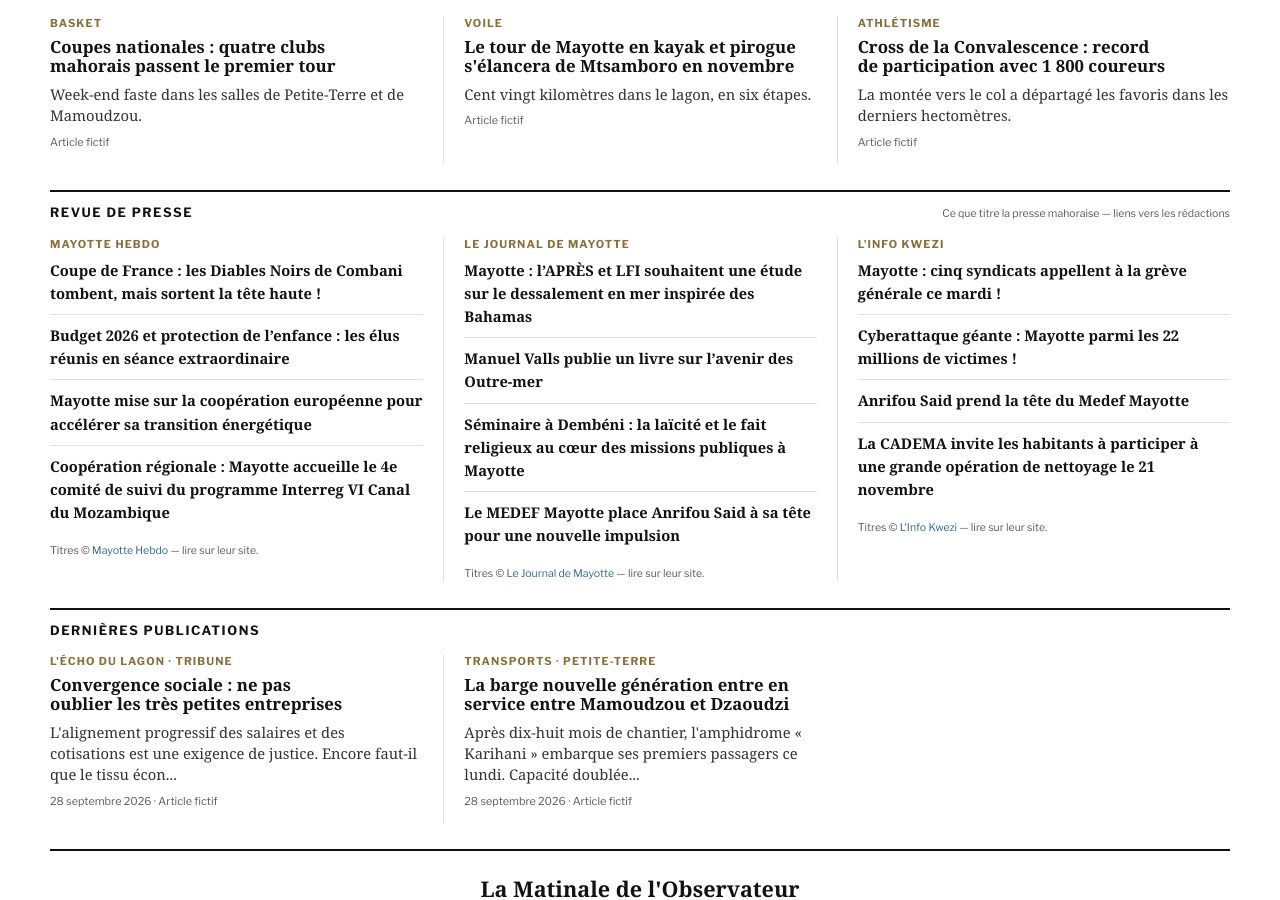
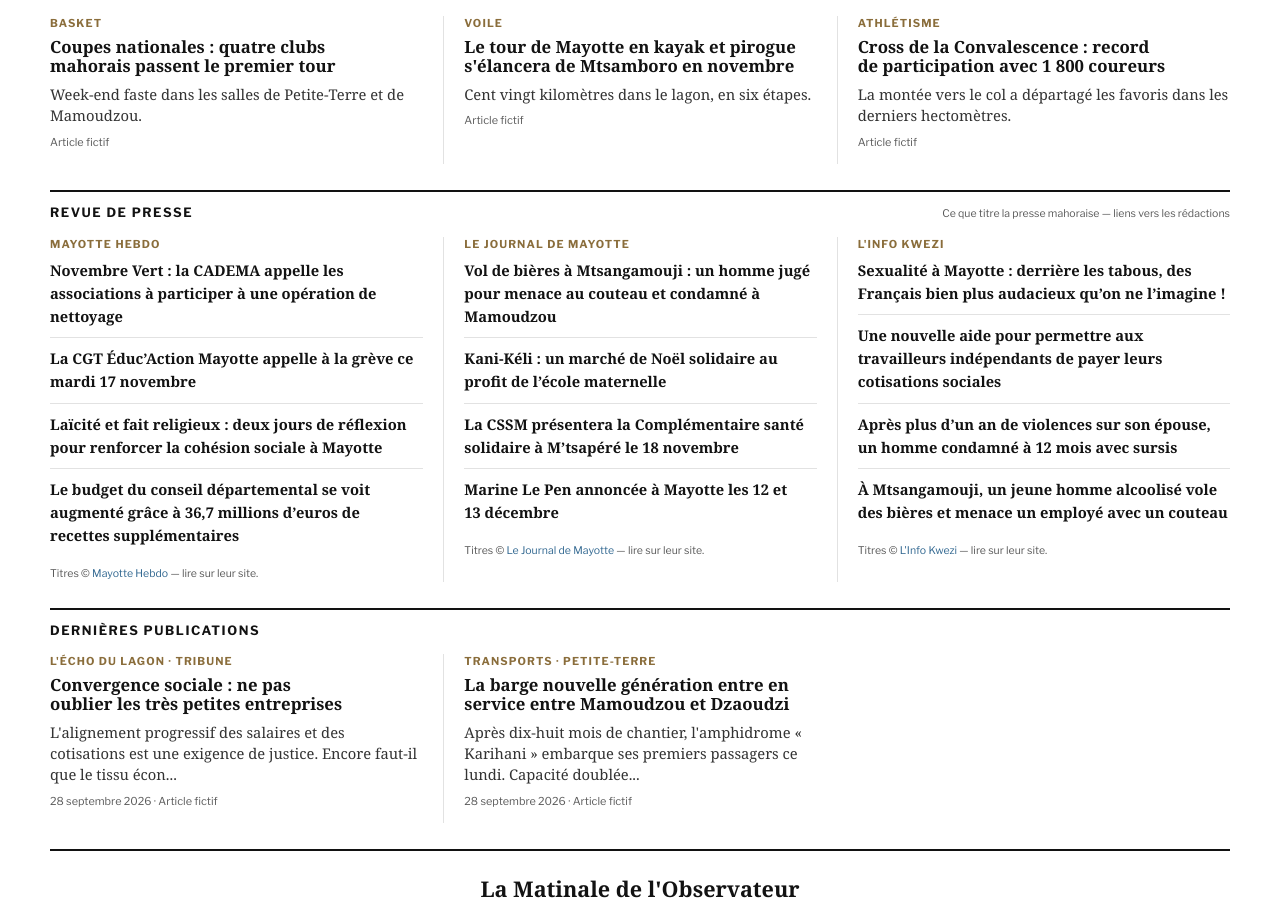
Before and after one commit to esdine/observateur-mayotte, a Jekyll site: the page built from index.html, in a window 1280 px wide and 900 px high, scrolled down 2796 px. Built offline with Jekyll 4.4.1, drawn with Linux system fonts in a browser that asks for light colours; some web fonts are replaced; some of the changed text lies outside the part shown.

Commit message:
Édition du matin : météo et revue de presse

```diff
--- a/_data/marches.yml
+++ b/_data/marches.yml
@@ -1,5 +1,26 @@
 # Genere par outils/maj_marches.py - source BOAMP (open data, licence ouverte)
 avis:
+  - objet: "Travaux de curage et d’entretien des réseaux et ouvrages d’eaux pluviales"
+    acheteur: "Communauté d'Agglomération de Dembéni-Mamoudzou (976)"
+    type: "Travaux"
+    famille: "Marchés européens"
+    parution: "17 novembre 2026"
+    limite: "30 novembre 2026"
+    lien: "https://www.boamp.fr/pages/avis/?q=idweb:26-110956"
+  - objet: "MOE - Rectification des virages de la RN2 entre Tsararano et Ongoujou"
+    acheteur: "DEAL 976"
+    type: "Services"
+    famille: "Marchés européens"
+    parution: "17 novembre 2026"
+    limite: "16 décembre 2026"
+    lien: "https://www.boamp.fr/pages/avis/?q=idweb:26-110854"
+  - objet: "REHABILITATION DU PLATEAU  SPORTIF DE TSIMKOURA - RELANCE LOT 13 : ASSAINISSEMENT"
+    acheteur: "Ville de Chirongui (976)"
+    type: "Travaux"
+    famille: "Marchés entre 90 k€ et seuils européens"
+    parution: "16 novembre 2026"
+    limite: "9 décembre 2026"
+    lien: "https://www.boamp.fr/pages/avis/?q=idweb:26-110979"
   - objet: "ACCORD CADRE: FOURNITURE, LIVRAISON, INSTALLATION, MISE EN SERVICE, CONTRÔLE ET MAINTENANCE D'ÉQUIPEMENTS MARITIMES, DE SÉCURITÉ, DE NAVI…"
     acheteur: "Département-Région de Mayotte"
     type: "Fournitures"
@@ -21,24 +42,3 @@ avis:
     parution: "13 novembre 2026"
     limite: "13 novembre 2026"
     lien: "https://www.boamp.fr/pages/avis/?q=idweb:26-110113"
-  - objet: "Maîtrise d'œuvre pour la réalisation d'un plateau sportif à Kahani"
-    acheteur: "Ville de Ouangani (976)"
-    type: "Services"
-    famille: "Marchés entre 90 k€ et seuils européens"
-    parution: "13 novembre 2026"
-    limite: "27 novembre 2026"
-    lien: "https://www.boamp.fr/pages/avis/?q=idweb:26-110316"
-  - objet: "Prestations maintenance des installations techniques d’assainissement du CHM"
-    acheteur: "CENTRE HOSPITALIER DE MAYOTTE"
-    type: "Services"
-    famille: "Marchés européens"
-    parution: "13 novembre 2026"
-    limite: "15 décembre 2026"
-    lien: "https://www.boamp.fr/pages/avis/?q=idweb:26-109700"
-  - objet: "Nettoyage des locaux, du mobilier et des équipements du service de restauration et activité de plonge au sein du Collège Majicavo de Koun…"
-    acheteur: "Rectorat de Mayotte"
-    type: "Services"
-    famille: "Marchés européens"
-    parution: "13 novembre 2026"
-    limite: "14 décembre 2026"
-    lien: "https://www.boamp.fr/pages/avis/?q=idweb:26-109830"
--- a/_data/revue.yml
+++ b/_data/revue.yml
@@ -3,33 +3,33 @@ sources:
   - nom: "Mayotte Hebdo"
     site: "https://mayottehebdo.com/"
     titres:
-      - titre: "Coupe de France : les Diables Noirs de Combani tombent, mais sortent la tête haute !"
-        lien: "https://www.mayottehebdo.com/actualite/breves/coupe-de-france-les-diables-noirs-de-combani-tombent-mais-sortent-la-tete-haute/"
-      - titre: "Budget 2026 et protection de l’enfance : les élus réunis en séance extraordinaire"
-        lien: "https://www.mayottehebdo.com/actualite/breves/budget-2026-et-protection-de-lenfance-les-elus-reunis-en-seance-extraordinaire/"
-      - titre: "Mayotte mise sur la coopération européenne pour accélérer sa transition énergétique"
-        lien: "https://www.mayottehebdo.com/actualite/breves/mayotte-mise-sur-la-cooperation-europeenne-pour-accelerer-sa-transition-energetique/"
-      - titre: "Coopération régionale : Mayotte accueille le 4e comité de suivi du programme Interreg VI Canal du Mozambique"
-        lien: "https://www.mayottehebdo.com/actualite/breves/cooperation-regionale-mayotte-accueille-le-4e-comite-de-suivi-du-programme-interreg-vi-canal-du-mozambique/"
+      - titre: "Novembre Vert : la CADEMA appelle les associations à participer à une opération de nettoyage"
+        lien: "https://www.mayottehebdo.com/actualite/breves/novembre-vert-la-cadema-appelle-les-associations-a-participer-a-une-operation-de-nettoyage/"
+      - titre: "La CGT Éduc’Action Mayotte appelle à la grève ce mardi 17 novembre"
+        lien: "https://www.mayottehebdo.com/actualite/breves/la-cgt-educaction-mayotte-appelle-a-la-greve-ce-mardi-17-novembre/"
+      - titre: "Laïcité et fait religieux : deux jours de réflexion pour renforcer la cohésion sociale à Mayotte"
+        lien: "https://www.mayottehebdo.com/actualite/breves/laicite-et-fait-religieux-deux-jours-de-reflexion-pour-renforcer-la-cohesion-sociale-a-mayotte/"
+      - titre: "Le budget du conseil départemental se voit augmenté grâce à 36,7 millions d’euros de recettes supplémentaires"
+        lien: "https://www.mayottehebdo.com/actualite/politique/le-budget-du-conseil-departemental-se-voit-augmente-grace-a-367-millions-deuros-de-recettes-supplementaires/"
   - nom: "Le Journal de Mayotte"
     site: "https://lejournaldemayotte.yt/"
     titres:
-      - titre: "Mayotte : l’APRÈS et LFI souhaitent une étude sur le dessalement en mer inspirée des Bahamas"
-        lien: "https://lejournaldemayotte.yt/articles/mayotte-lapres-et-lfi-souhaitent-une-etude-sur-le-dessalement-en-mer-inspiree-des-bahamas"
-      - titre: "Manuel Valls publie un livre sur l’avenir des Outre-mer"
-        lien: "https://lejournaldemayotte.yt/articles/manuel-valls-publie-un-livre-sur-lavenir-des-outre-mer"
-      - titre: "Séminaire à Dembéni : la laïcité et le fait religieux au cœur des missions publiques à Mayotte"
-        lien: "https://lejournaldemayotte.yt/articles/seminaire-a-dembeni-la-laicite-et-le-fait-religieux-au-coeur-des-missions-publiques-a-mayotte"
-      - titre: "Le MEDEF Mayotte place Anrifou Said à sa tête pour une nouvelle impulsion"
-        lien: "https://lejournaldemayotte.yt/articles/le-medef-mayotte-place-anrifou-said-a-sa-tete-pour-une-nouvelle-impulsion"
+      - titre: "Vol de bières à Mtsangamouji : un homme jugé pour menace au couteau et condamné à Mamoudzou"
+        lien: "https://lejournaldemayotte.yt/articles/vol-de-bieres-a-mtsangamouji-un-homme-juge-pour-menace-au-couteau-et-condamne-a-mamoudzou"
+      - titre: "Kani-Kéli : un marché de Noël solidaire au profit de l’école maternelle"
+        lien: "https://lejournaldemayotte.yt/articles/kani-keli-un-marche-de-noel-solidaire-au-profit-de-lecole-maternelle"
+      - titre: "La CSSM présentera la Complémentaire santé solidaire à M’tsapéré le 18 novembre"
+        lien: "https://lejournaldemayotte.yt/articles/la-cssm-presentera-la-complementaire-sante-solidaire-a-mtsapere-le-18-novembre"
+      - titre: "Marine Le Pen annoncée à Mayotte les 12 et 13 décembre"
+        lien: "https://lejournaldemayotte.yt/articles/marine-le-pen-annoncee-a-mayotte-les-12-et-13-decembre"
   - nom: "L'Info Kwezi"
     site: "https://www.linfokwezi.fr/"
     titres:
-      - titre: "Mayotte : cinq syndicats appellent à la grève générale ce mardi !"
-        lien: "https://www.linfokwezi.fr/mayotte-cinq-syndicats-appellent-a-la-greve-generale-ce-mardi/"
-      - titre: "Cyberattaque géante : Mayotte parmi les 22 millions de victimes !"
-        lien: "https://www.linfokwezi.fr/cyberattaque-geante-mayotte-parmi-les-22-millions-de-victimes/"
-      - titre: "Anrifou Said prend la tête du Medef Mayotte"
-        lien: "https://www.linfokwezi.fr/anrifou-said-prend-la-tete-du-medef-mayotte/"
-      - titre: "La CADEMA invite les habitants à participer à une grande opération de nettoyage le 21 novembre"
-        lien: "https://www.linfokwezi.fr/la-cadema-invite-les-habitants-a-participer-a-une-grande-operation-de-nettoyage-le-21-novembre/"
+      - titre: "Sexualité à Mayotte : derrière les tabous, des Français bien plus audacieux qu’on ne l’imagine !"
+        lien: "https://www.linfokwezi.fr/sexualite-a-mayotte-derriere-les-tabous-des-francais-bien-plus-audacieux-quon-ne-limagine/"
+      - titre: "Une nouvelle aide pour permettre aux travailleurs indépendants de payer leurs cotisations sociales"
+        lien: "https://www.linfokwezi.fr/une-nouvelle-aide-pour-permettre-aux-travailleurs-independants-de-payer-leurs-cotisations-sociales/"
+      - titre: "Après plus d’un an de violences sur son épouse, un homme condamné à 12 mois avec sursis"
+        lien: "https://www.linfokwezi.fr/apres-plus-dun-an-de-violences-sur-son-epouse-un-homme-condamne-a-12-mois-avec-sursis/"
+      - titre: "À Mtsangamouji, un jeune homme alcoolisé vole des bières et menace un employé avec un couteau"
+        lien: "https://www.linfokwezi.fr/a-mtsangamouji-un-jeune-homme-alcoolise-vole-des-bieres-et-menace-un-employe-avec-un-couteau/"
```
Also changed, not shown: _data/meteo.yml (+5 -5 lines).
